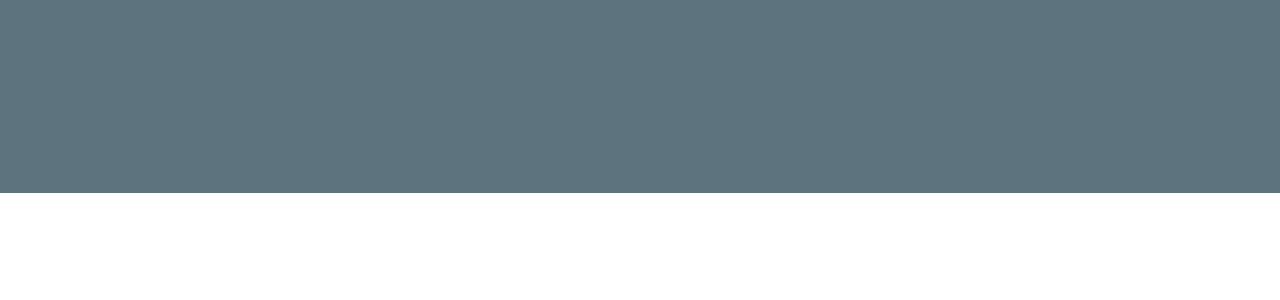
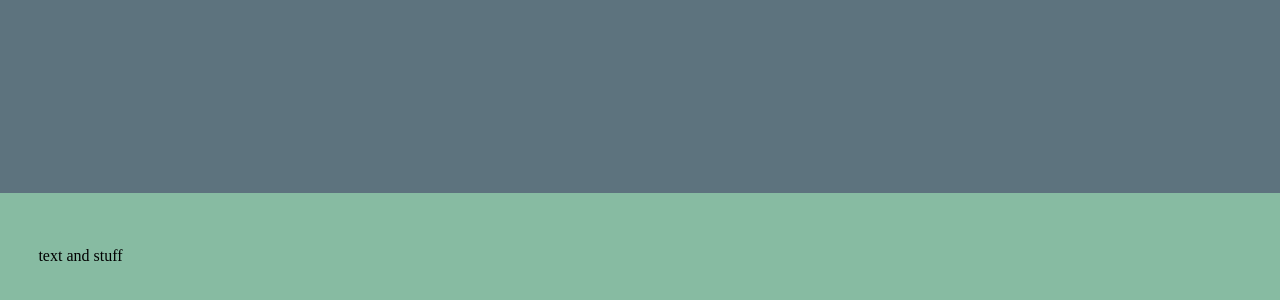
Before and after one commit to MiroKilpinen/taitaja9_githib, a React (Create React App) app in the folder client/taitaja9/: page /Users in a window 1280 px wide. Shown: the part 694-994 px from the top of the page. Before the commit the page ends 887 px from the top, so only its background shows below. Built offline with nearby package versions, Linux system fonts and the light colour scheme.

Commit message:
lisäsin footerin users sivulle

```diff
--- a/client/taitaja9/src/pages/users.js
+++ b/client/taitaja9/src/pages/users.js
@@ -1,6 +1,7 @@
 import React from "react";
 import "../styles/users.css";
 import Navbar from "../components/Navbar";
+import Footer from "../components/footr";
 
 function Users() {
   return (
@@ -14,6 +15,7 @@ function Users() {
       <Navbar />
       <div className="Users-body">
       </div>
+      <Footer />
     </div>
   );
 }
```
